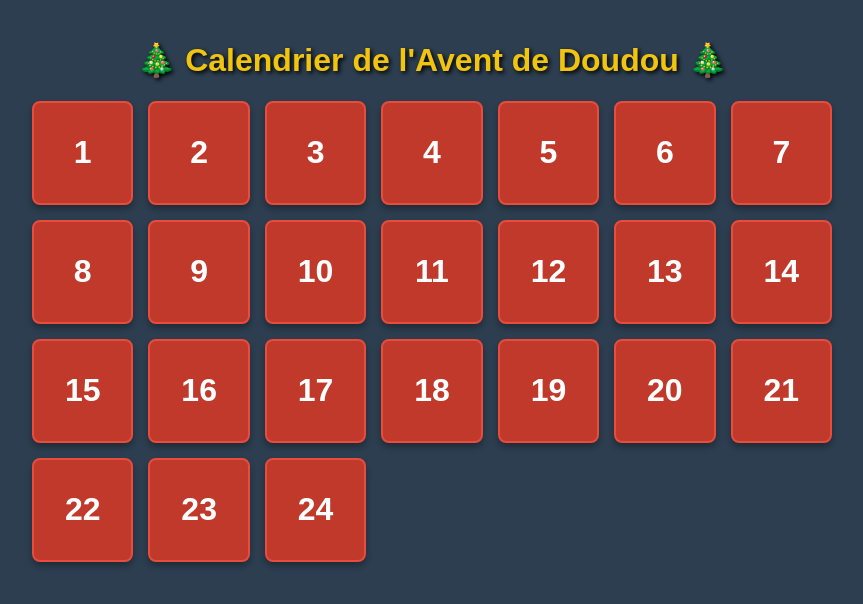
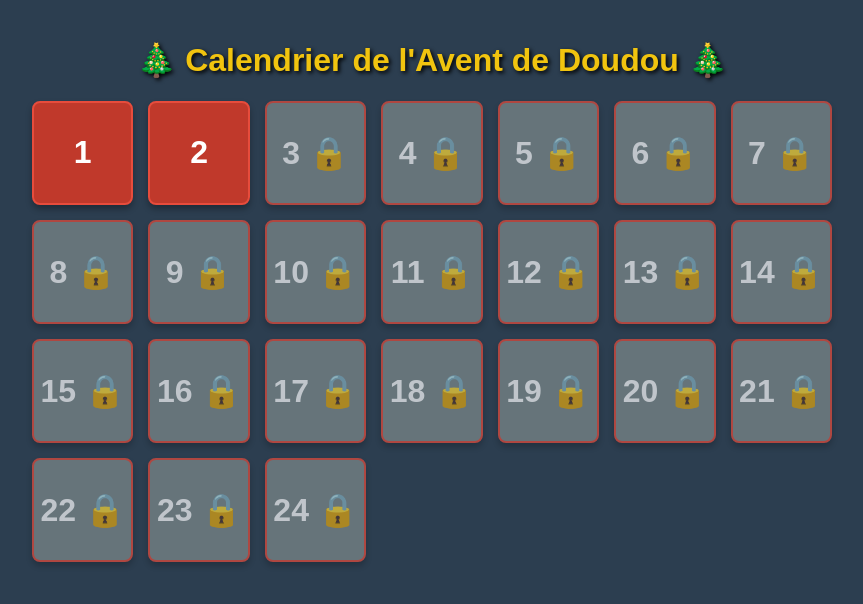
Before and after one commit to MaylisCh/calendrier-avent, a plain HTML site: page index.html in a window 1280 px wide. Shown: the whole page, without its empty margins (208-1071 px from the left). Drawn offline with Linux system fonts and the light colour scheme.

```diff
--- a/index.html
+++ b/index.html
@@ -220,8 +220,8 @@
 
         // DATE DU JOUR (Activer la ligne de test pour voir le résultat tout de suite)
         const today = new Date();
-        // const currentDay = today.getDate(); const currentMonth = today.getMonth(); // Vraie date
-        const currentDay = 24; const currentMonth = 11; // MODE TEST (On simule le 24 déc)
+        const currentDay = today.getDate(); const currentMonth = today.getMonth(); // Vraie date
+        //const currentDay = 24; const currentMonth = 11; // MODE TEST (On simule le 24 déc)
 
         surprises.forEach(item => {
             const door = document.createElement('div');
```
